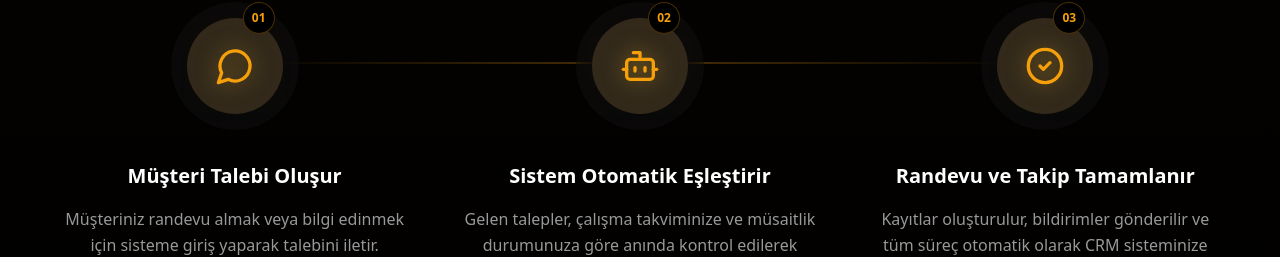
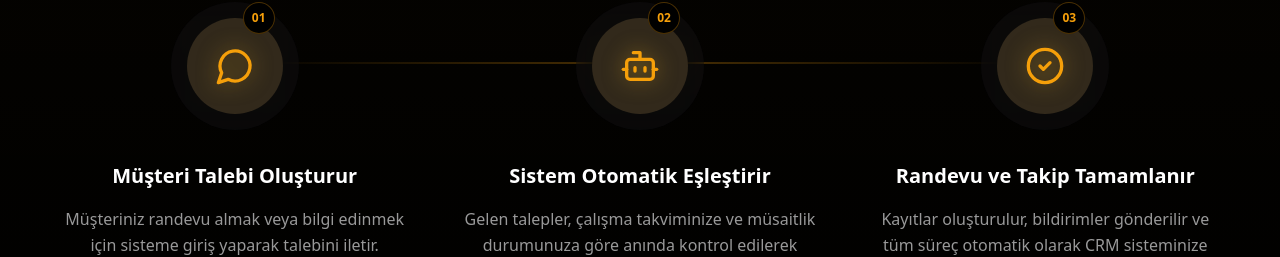
Before and after one commit to buyukbastech/apronova.ai, a React (Vite) app: page / in a window 1280 px wide. Shown: the part 3390-3647 px from the top of the page. Built offline with nearby package versions, Linux system fonts and the light colour scheme; no server answers; the HTML template or start-up script is replaced by a standard one.

Commit message:
Fix typo: Oluşur to Oluşturur

```diff
--- a/src/constants/translations.ts
+++ b/src/constants/translations.ts
@@ -73,7 +73,7 @@ export const translations = {
             },
             description: 'Karmaşık kurulumlar yok, teknik bilgi gerekmiyor. Dakikalar içinde başlayın.',
             steps: [
-                { title: "Müşteri Talebi Oluşur", description: "Müşteriniz randevu almak veya bilgi edinmek için sisteme giriş yaparak talebini iletir." },
+                { title: "Müşteri Talebi Oluşturur", description: "Müşteriniz randevu almak veya bilgi edinmek için sisteme giriş yaparak talebini iletir." },
                 { title: "Sistem Otomatik Eşleştirir", description: "Gelen talepler, çalışma takviminize ve müsaitlik durumunuza göre anında kontrol edilerek düzenlenir." },
                 { title: "Randevu ve Takip Tamamlanır", description: "Kayıtlar oluşturulur, bildirimler gönderilir ve tüm süreç otomatik olarak CRM sisteminize işlenir." }
             ]
```
